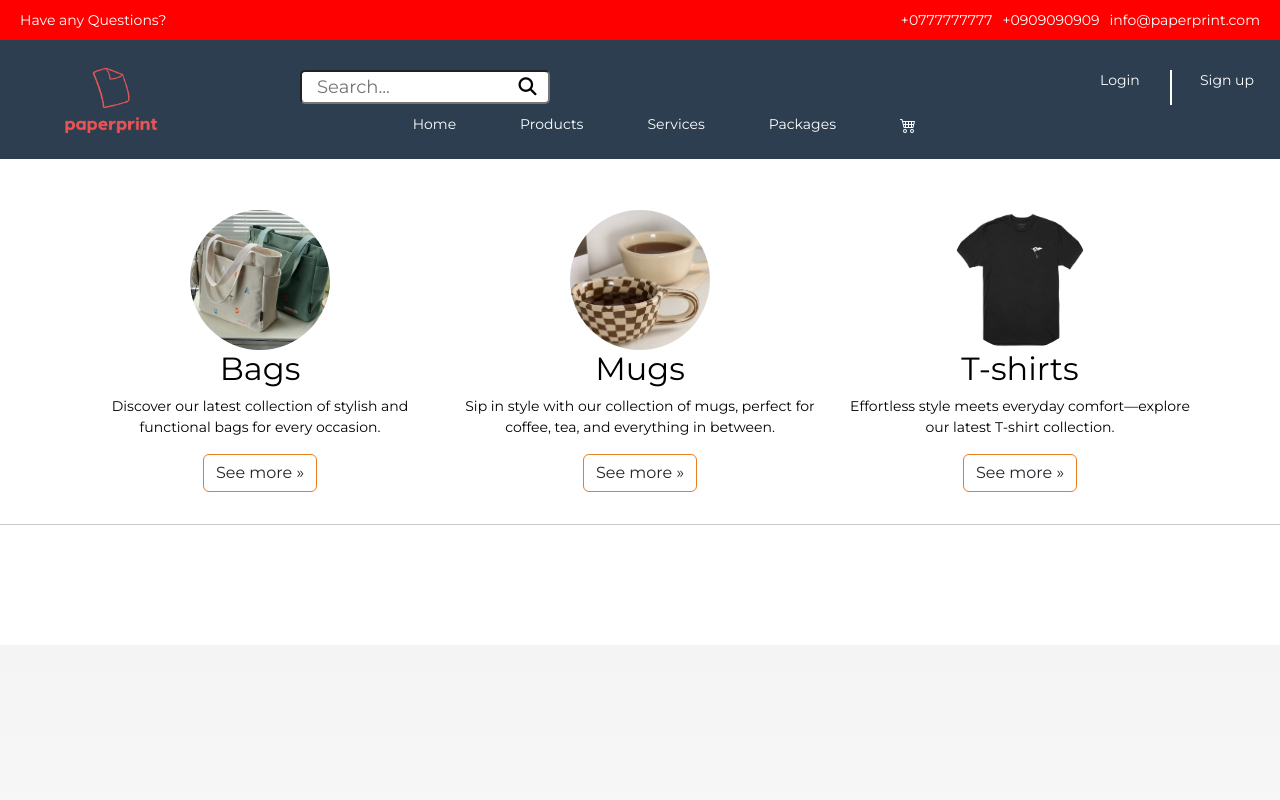
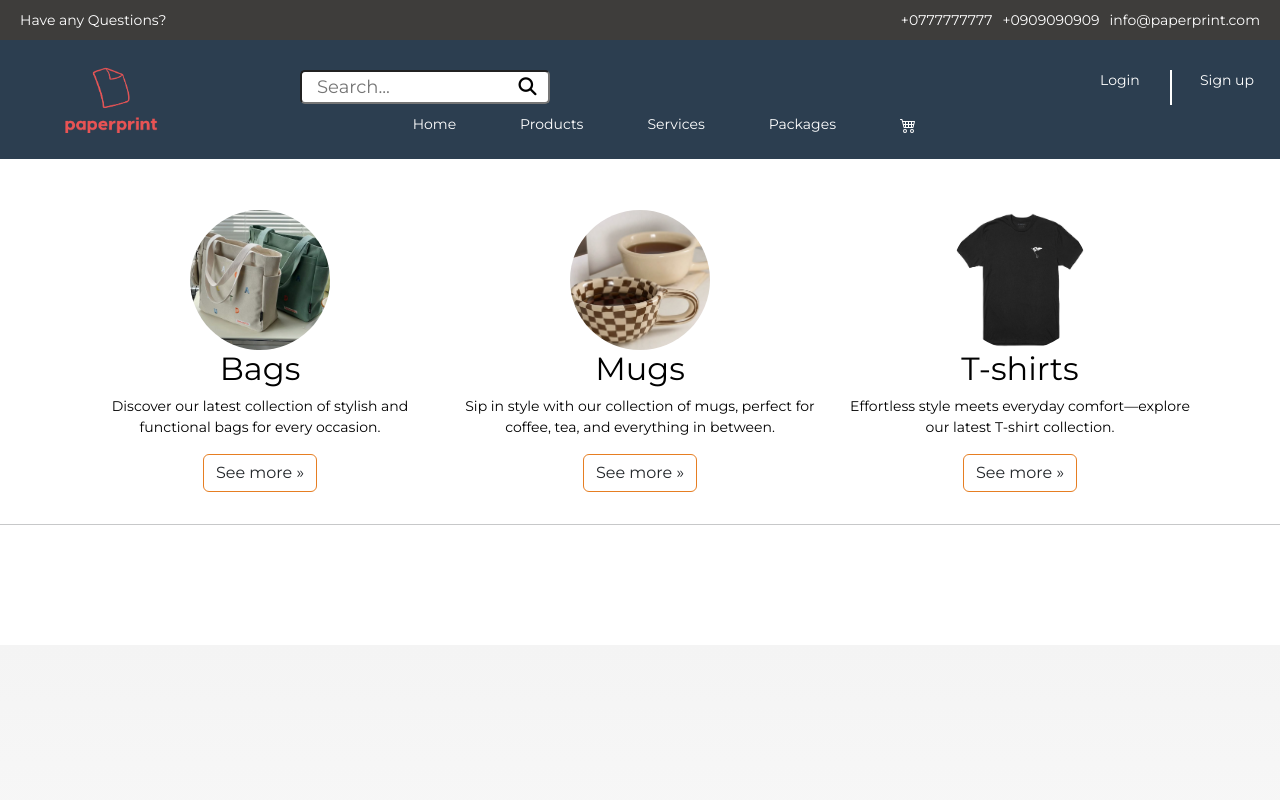
Before and after one commit to b3rnice/PaperPrint, a plain HTML site: page index.html in a window 1280 px wide. Shown: the top 800 px of the page. Drawn offline with nearby package versions, Linux system fonts and the light colour scheme.

Commit message:
Update style.css

```diff
--- a/style.css
+++ b/style.css
@@ -297,7 +297,7 @@ justify-content: space-between;
 
 /* contact infor */
 .top-bar {
-    background-color: red;
+    background-color: rgb(62, 61, 59);
     color: white;
     display: flex;
     flex-wrap: wrap;  /* Allow wrapping */
```
